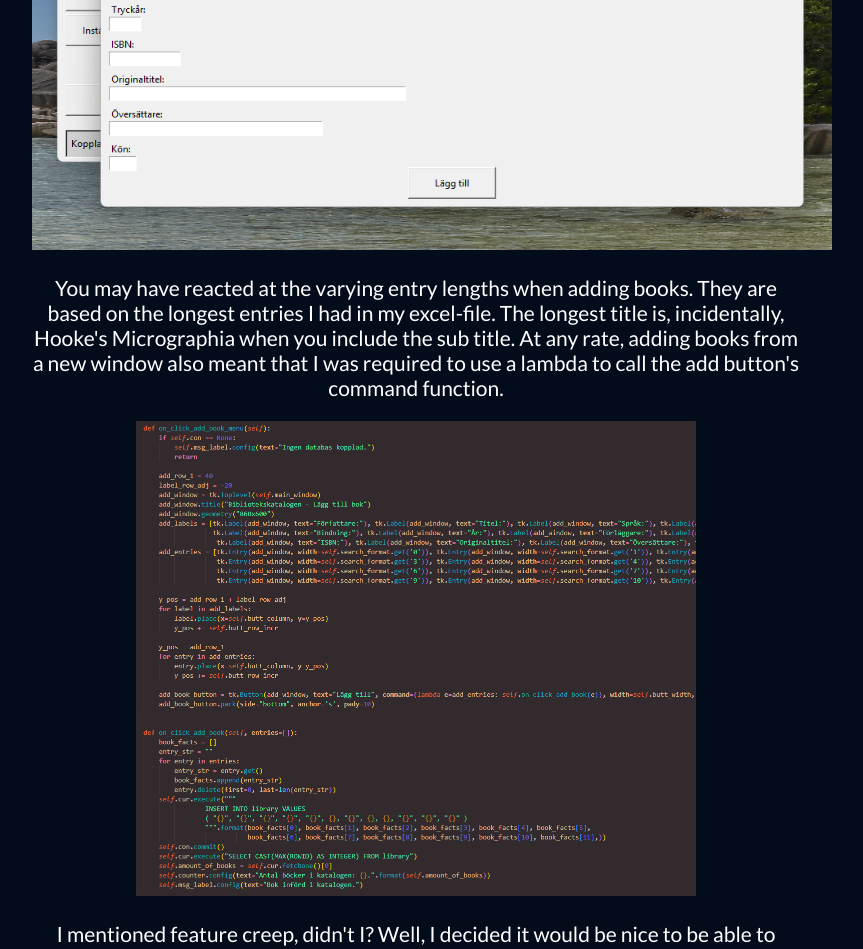
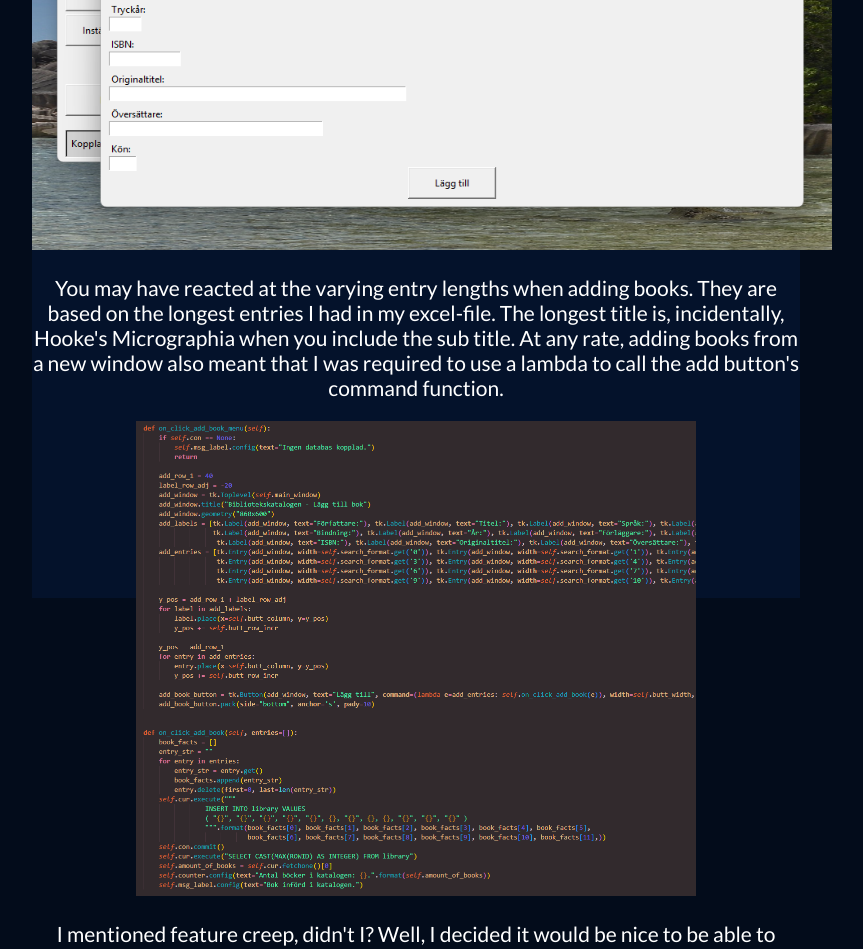
Before and after one commit to B0realian/B0realian.github.io, a Jekyll site: the page python.html, which Jekyll copies as it is, in a window 1280 px wide. Shown: the part 2136-3085 px from the top of the page, without its empty margins (224-1087 px from the left). Built offline with Jekyll 4.4.1, drawn with Linux system fonts in a browser that asks for light colours.

Commit message:
Update python.html

```diff
--- a/python.html
+++ b/python.html
@@ -20,7 +20,7 @@
 	    	}
 
 	    	.std {
-	    		height: 250%;
+	    		height: 300%;
 	    		width: 60%;
 	    		margin: auto;
 	    		background-color: #04122b;
```
